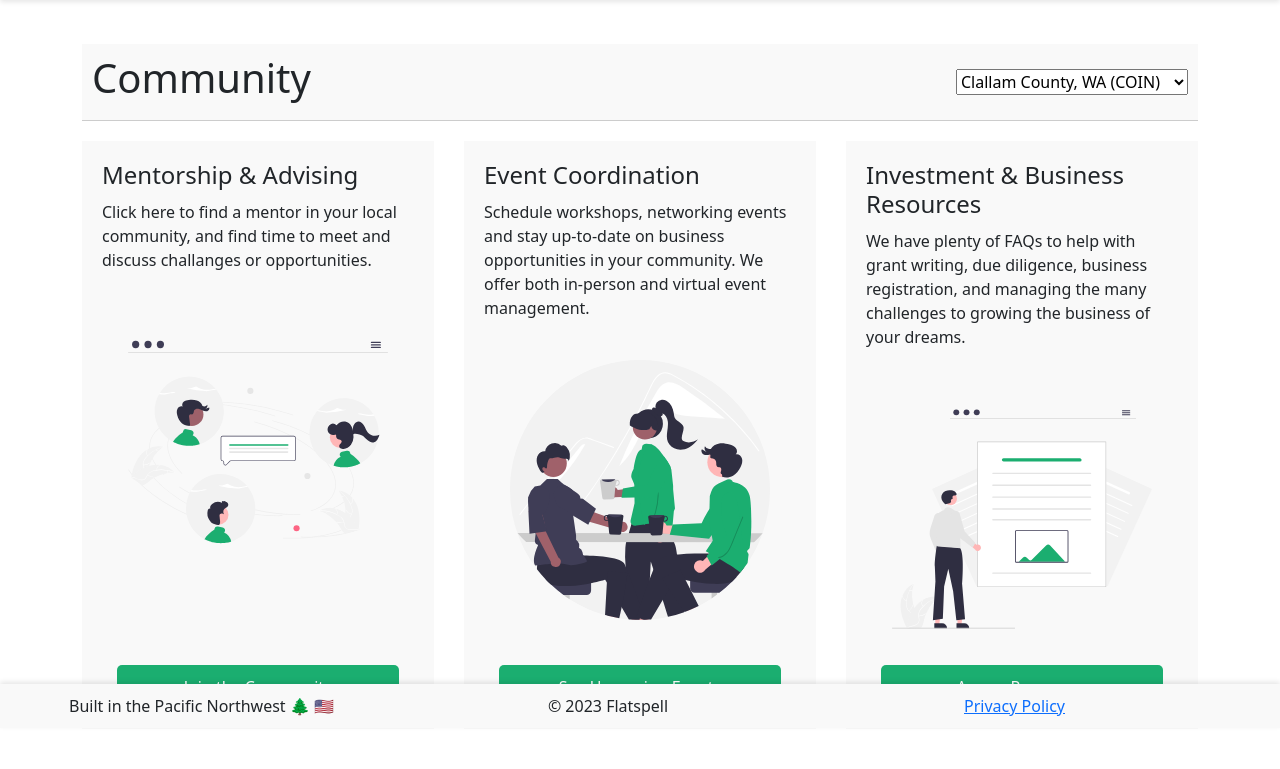
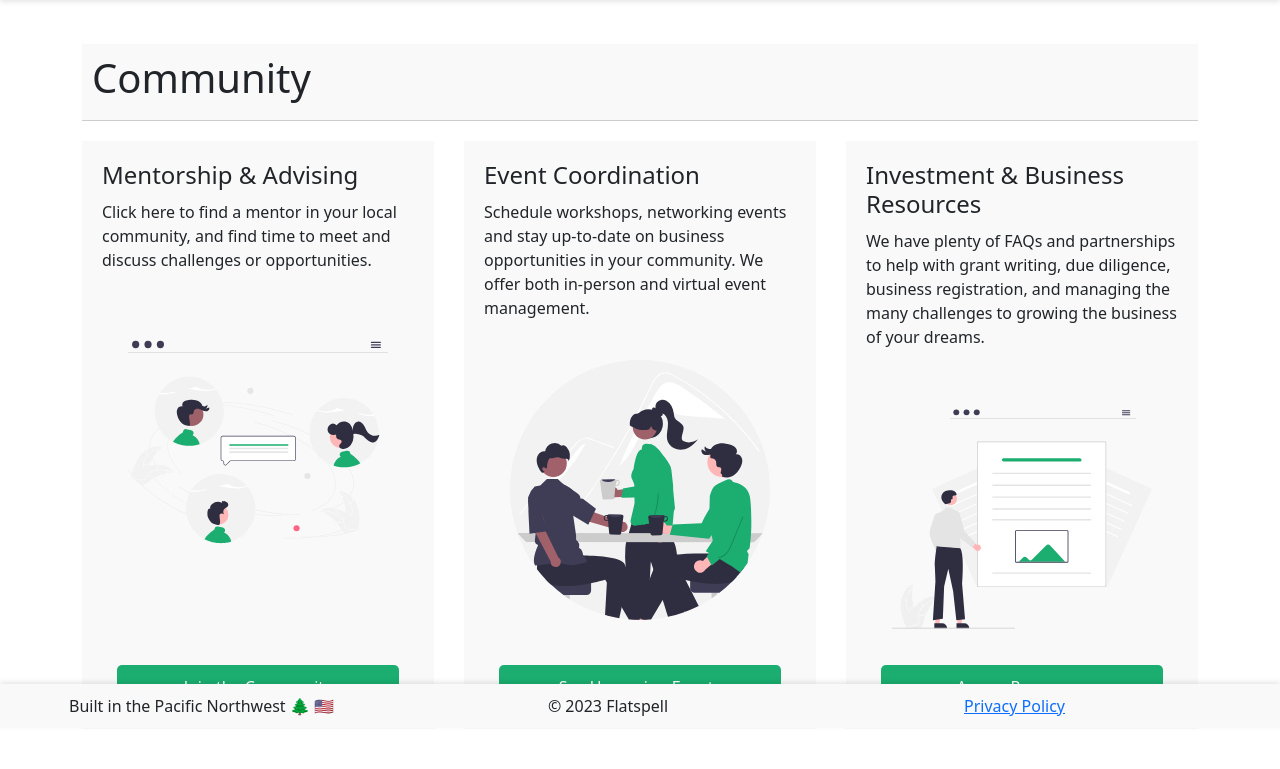
Before and after one commit to flatspell/community, a Flask app: template src/templates/core/community.html in a window 1280 px wide. Shown: the part 72-841 px from the top of the page. Run offline with Flask 3, Linux system fonts and the light colour scheme; the template is opened without the code that fills it, so the values that code supplies are empty; parts of the project's set-up code (start-up, migrations or seed data) failed here and were passed over; some libraries are stand-ins or nearby versions.

Commit message:
basic cleanup to signup page

```diff
--- a/src/accounts/forms.py
+++ b/src/accounts/forms.py
@@ -35,10 +35,10 @@ class RegisterForm(FlaskForm):
         validators=[DataRequired()]
     )
     community = SelectField(
-        "Which community are you in?",
+        "Which county are you in?",
         choices=[
-            ("1", "Clallam County, WA (COIN)"),
-            ("2", "Jefferson County, WA (LION)"),
+            ("1", "Clallam County, WA"),
+            # ("2", "Jefferson County, WA (LION)"),
         ],
         validators=[DataRequired()]
     )
--- a/src/templates/core/commerce.html
+++ b/src/templates/core/commerce.html
@@ -17,11 +17,11 @@
 
 <div class="header-dropdown">
   <h1>Commerce</h1>
-
+<!--
   <select id="location-dropdown">
     <option value="port-angeles-wa">Clallam County, WA (COIN)</option>
     <option value="port-townsend-wa">Jefferson County, WA (LION)</option>
-  </select>
+  </select> -->
 </div>
 
   <ul>
--- a/src/templates/core/community.html
+++ b/src/templates/core/community.html
@@ -7,16 +7,16 @@
   <h1>Community</h1>
 	<link rel="stylesheet" href="{{ url_for('static', filename='css/header_dropdown.css') }}">
 	<link rel="stylesheet" href="{{ url_for('static', filename='css/community.css') }}">
-  <select id="location-dropdown">
+  <!-- <select id="location-dropdown">
 		<option value="port-angeles-wa">Clallam County, WA (COIN)</option>
     <option value="port-townsend-wa">Jefferson County, WA (LION)</option>
-  </select>
+  </select> -->
 </div>
 
 <main class="community-main">
   <section class="community-section">
     <h2>Mentorship & Advising</h2>
-    <p>Click here to find a mentor in your local community, and find time to meet and discuss challanges or opportunities.</p>
+    <p>Click here to find a mentor in your local community, and find time to meet and discuss challenges or opportunities.</p>
 		<img class="community-image" src="{{ url_for('static', filename='images/undraw_community_re_cyrm.svg') }}" alt="Image Description">
     <a href="#">Join the Community</a>
   </section>
@@ -30,7 +30,7 @@
 
   <section class="community-section">
     <h2>Investment & Business Resources</h2>
-    <p>We have plenty of FAQs to help with grant writing, due diligence, business registration, and managing the many challenges to growing the business of your dreams.</p>
+    <p>We have plenty of FAQs and partnerships to help with grant writing, due diligence, business registration, and managing the many challenges to growing the business of your dreams.</p>
 		<img class="community-image" src="{{ url_for('static', filename='images/undraw_online_articles_re_yrkj.svg') }}" alt="Image Description">
     <a href="#">Access Resources</a>
   </section>
--- a/src/templates/core/investment.html
+++ b/src/templates/core/investment.html
@@ -6,10 +6,10 @@
 <div class="header-dropdown">
   <link rel="stylesheet" href="{{ url_for('static', filename='css/header_dropdown.css') }}">
   <h1>Local Investment</h1>
-  <select id="location-dropdown">
+  <!-- <select id="location-dropdown">
     <option value="port-angeles-wa">Clallam County, WA (COIN)</option>
     <option value="port-townsend-wa">Jefferson County, WA (LION)</option>
-  </select>
+  </select> -->
 </div>
 
   <iframe class="airtable-embed" src="https://airtable.com/embed/shrqpdVy2iNLSZ89B?backgroundColor=green" frameborder="0" onmousewheel="" width="100%" height="533" style="background: transparent; border: 1px solid #ccc;"></iframe>
--- a/src/templates/core/local_wealth_fund.html
+++ b/src/templates/core/local_wealth_fund.html
@@ -7,10 +7,10 @@
   <h1>Local Wealth Fund</h1>
   <link rel="stylesheet" href="{{ url_for('static', filename='css/local_wealth_fund.css') }}">
   <link rel="stylesheet" href="{{ url_for('static', filename='css/header_dropdown.css') }}">
-  <select id="location-dropdown">
+  <!-- <select id="location-dropdown">
     <option value="port-angeles-wa">Clallam County, WA (COIN)</option>
     <option value="port-townsend-wa">Jefferson County, WA (LION)</option>
-  </select>
+  </select> -->
 </div>
 
 <main class="main-content">
--- a/src/templates/core/small-business.html
+++ b/src/templates/core/small-business.html
@@ -5,10 +5,10 @@
 {% block content %}
 <div class="header-dropdown">
   <h1>Small Business</h1>
-  <select id="location-dropdown">
+  <!-- <select id="location-dropdown">
     <option value="port-angeles-wa">Clallam County, WA (COIN)</option>
     <option value="port-townsend-wa">Jefferson County, WA (LION)</option>
-  </select>
+  </select> -->
 </div>
 
   <ul>
```
